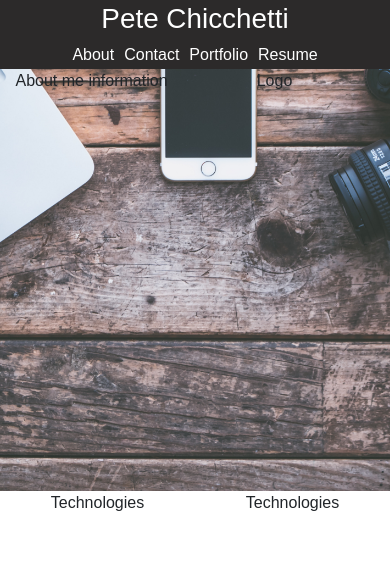
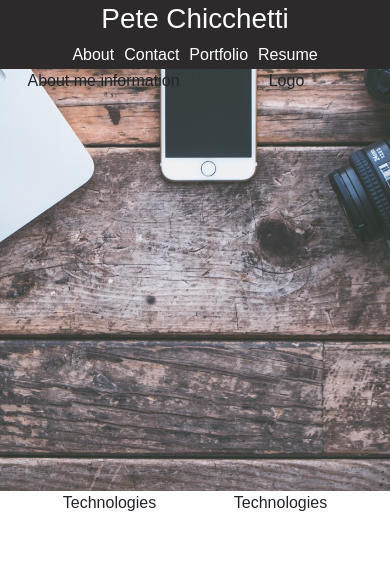
Before and after one commit to PeteChicchetti/professional-react-portfolio, a React (Create React App) app: page / in a window 390 px wide. Shown: the top 565 px of the page. Built offline with nearby package versions, Linux system fonts and the light colour scheme.

Commit message:
adjusted mobile margins for about section

```diff
--- a/src/components/About/index.jsx
+++ b/src/components/About/index.jsx
@@ -5,7 +5,7 @@ const About = () => {
     return (
         <div>
         <div id='bg' className='container-fluid'>
-            <Row className='container-fluid'>
+            <Row className='container-fluid' id='aboutContent' style={{ margin: '0px'}}>
                 <Col>
                 About me information
                 </Col>
@@ -18,7 +18,7 @@ const About = () => {
             </Row>
         </div>
         <div id='tech' className='container-fluid'>
-             <Row>
+             <Row className='container-fluid' style={{ margin: '0px'}}>
                 <Col>
                 Technologies
                 </Col>
--- a/src/style.css
+++ b/src/style.css
@@ -51,6 +51,10 @@
     height: 50vh;
   }
 
+#aboutcontent {
+    flex-wrap: wrap;
+}
+
 #tech {
     height: 50vh;
 }
```
